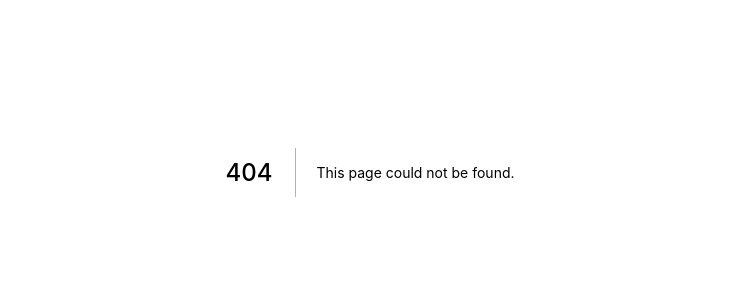
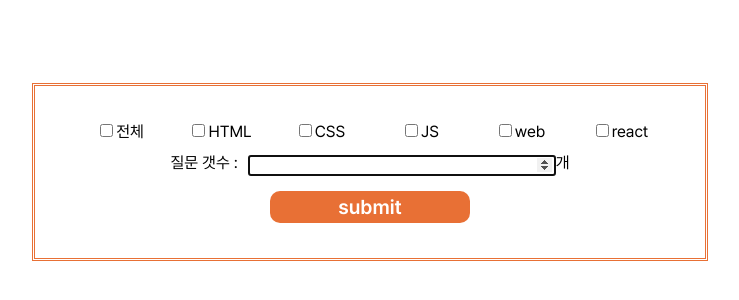
Before and after one commit to Jetty2020/random-interview, a Next.js app: page /random-interview in a window 1280 px wide. Before the commit this address had no page. Shown: the part 228-528 px from the top of the page, without its empty margins (270-1009 px from the left). Built offline with nearby package versions, Linux system fonts and the light colour scheme.

Commit message:
💄 random Page UI 구현

```diff
--- /dev/null
+++ b/src/pages/random-interview/index.tsx
@@ -0,0 +1,87 @@
+import PageTitle from '@components/common/PageTitle';
+import { PRIMARY_900, WHITE } from '@constants/colors';
+import styled from '@emotion/styled';
+import { NextPage } from 'next';
+import { useState } from 'react';
+
+const RandomInterview: NextPage = () => {
+  return (
+    <>
+      <PageTitle title="랜덤 면접" />
+      <ContainerForm>
+        <Form>
+          <label htmlFor="all">
+            <input id="all" type="checkbox" />
+            전체
+          </label>
+          <label htmlFor="html">
+            <input id="html" type="checkbox" />
+            HTML
+          </label>
+          <label htmlFor="css">
+            <input id="css" type="checkbox" />
+            CSS
+          </label>
+          <label htmlFor="js">
+            <input id="js" type="checkbox" />
+            JS
+          </label>
+          <label htmlFor="web">
+            <input id="web" type="checkbox" />
+            web
+          </label>
+          <label htmlFor="react">
+            <input id="react" type="checkbox" />
+            react
+          </label>
+          <LabelCount htmlFor="quizCount">
+            질문 갯수 :
+            <InputCount id="quizCount" type="number" autoFocus />개
+          </LabelCount>
+          <BtnSubmit type="submit">submit</BtnSubmit>
+        </Form>
+      </ContainerForm>
+    </>
+  );
+};
+
+export default RandomInterview;
+
+const ContainerForm = styled.div`
+  display: flex;
+  height: 100vh;
+  align-items: center;
+`;
+const Form = styled.form`
+  display: grid;
+  grid-template-columns: repeat(6, 1fr);
+  text-align: center;
+  width: 600px;
+  margin: 0 auto;
+  padding: 35px;
+  border: 3px double ${PRIMARY_900};
+`;
+
+const LabelCount = styled.label`
+  display: flex;
+  grid-column: 1 / span 6;
+  margin: 15px auto;
+`;
+
+const InputCount = styled.input`
+  width: 300px;
+  margin-left: 10px;
+  text-align: right;
+`;
+
+const BtnSubmit = styled.button`
+  grid-column: 1 / span 6;
+  width: 200px;
+  margin: 0 auto;
+  background-color: ${PRIMARY_900};
+  font-size: 20px;
+  font-weight: 600;
+  line-height: 1.6;
+  color: ${WHITE};
+  border-radius: 10px;
+`;
```
